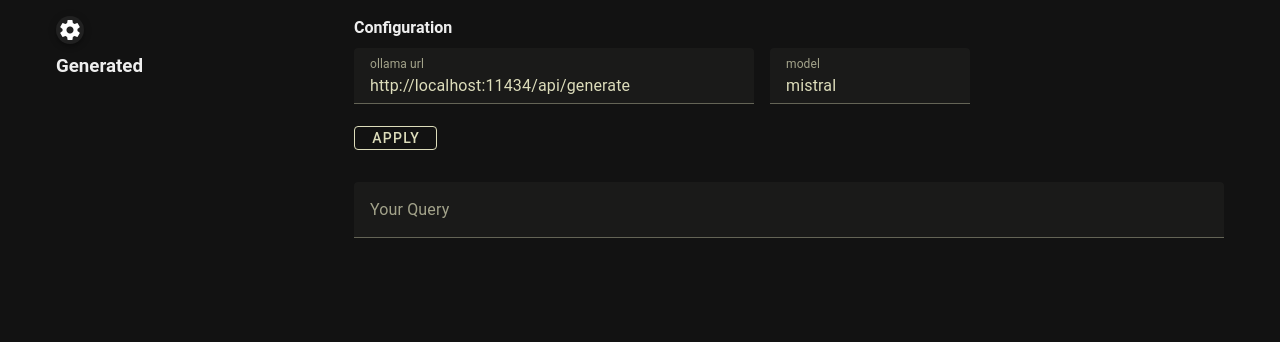
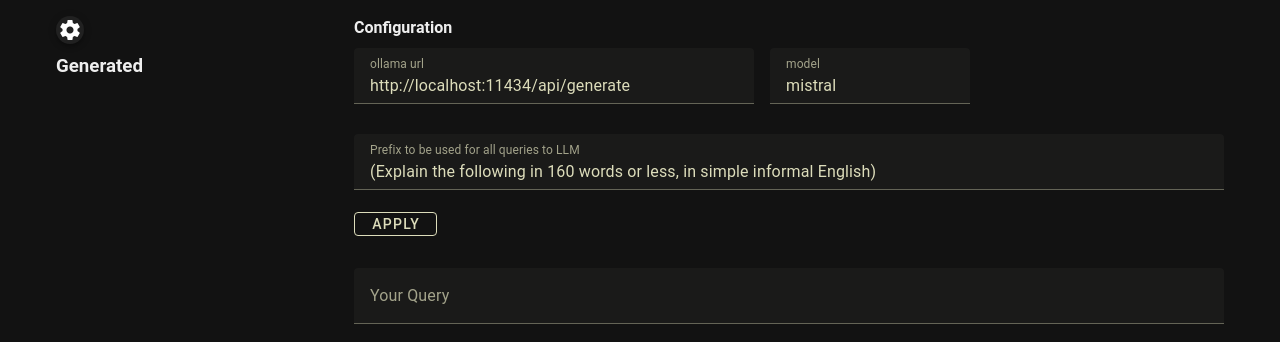
Before and after one commit to charstorm/llmbinge, a Vue app in the folder llmbinge/: page / in a window 1280 px wide. Both pictures are taken after a click on the button 70 px from the left and 30 px from the top of the page. Shown: the top 342 px of the page. Built offline with nearby package versions, Linux system fonts and the light colour scheme.

Commit message:
Allow configuring a fixed prompt prefix

```diff
--- a/llmbinge/src/App.vue
+++ b/llmbinge/src/App.vue
@@ -37,6 +37,12 @@
                               type="input"
                               label="model"
                               v-model="config.model" />
+              </div>
+              <div class="mt-2 d-flex flex-wrap">
+                <v-text-field dense
+                              type="input"
+                              label="Prefix to be used for all queries to LLM"
+                              v-model="config.prefix" />
               </div>
               <v-btn variant="outlined" class="mb-6" density="compact"
                      @click="apply_config">
@@ -118,7 +124,7 @@
 </template>
 
 <script setup>
-import { ref, computed, reactive } from 'vue'
+import { ref, computed, reactive, onMounted } from 'vue'
 import {
   llm_generate, get_related, llm_get_aspect_query, set_config
 } from "./ollama_client.js"
@@ -152,7 +158,18 @@ natural artificial
 let config = ref({
   show: false,
   ollama_url: "http://localhost:11434/api/generate",
-  model: "mistral"
+  model: "mistral",
+  prefix: "(Explain the following in 160 words or less, in simple informal English)"
+})
+
+// On loading, get config from local storage and set it
+onMounted(() => {
+  let config_str = window.localStorage.getItem("config")
+  if (config_str == null) {
+    return
+  }
+  let saved_config = JSON.parse(config_str)
+  config.value = { ...config.value, ...saved_config }
 })
 
 
@@ -206,6 +223,7 @@ async function create_node_fill_description(parent_id, title, query) {
   current_node.value = null
   loading.value = true
   let node = null
+  let prefix = config.value.prefix.trim()
   try {
     node = new_node(parent_id, title, query)
     current_node.value = node
@@ -213,7 +231,8 @@ async function create_node_fill_description(parent_id, title, query) {
     let raw_description = ""
     let text_count = 0
     // Handle the main response body
-    await llm_generate(query, (text) => {
+    let prefixed_query = `${prefix} ${query}`
+    await llm_generate(prefixed_query, (text) => {
       raw_description += text
       text = text.replace(/(?:\r\n|\r|\n)/g, '<br>')
       text_count++
@@ -354,6 +373,7 @@ async function handle_aspect(node, aspect) {
 function apply_config(evt) {
   set_config(config.value.ollama_url, config.value.model)
   config.value.show = false
+  window.localStorage.setItem("config", JSON.stringify(config.value))
 }
 
 </script>
```
Also changed, not shown: 1 other file (tests, documents, lock files or other folders).
